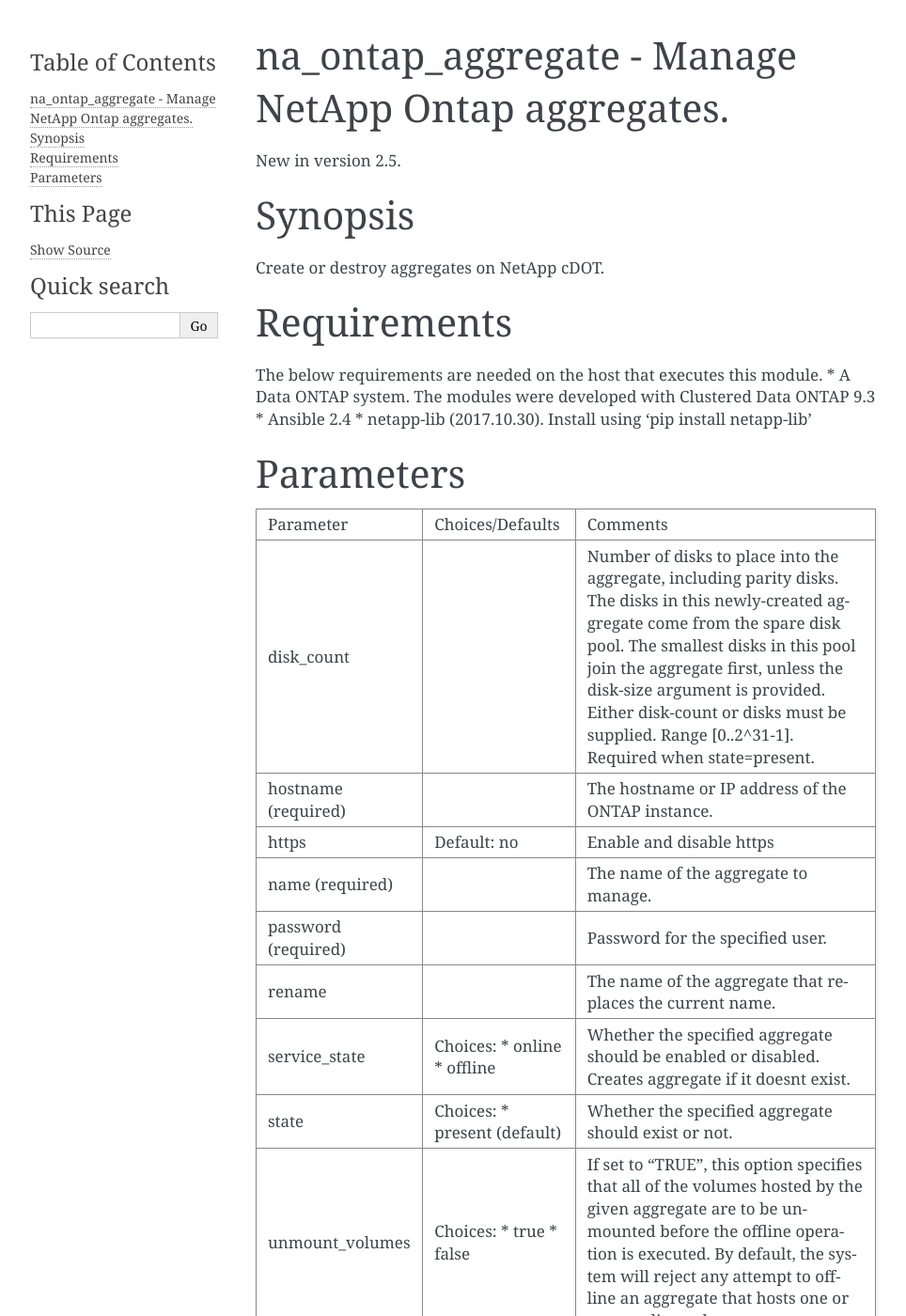
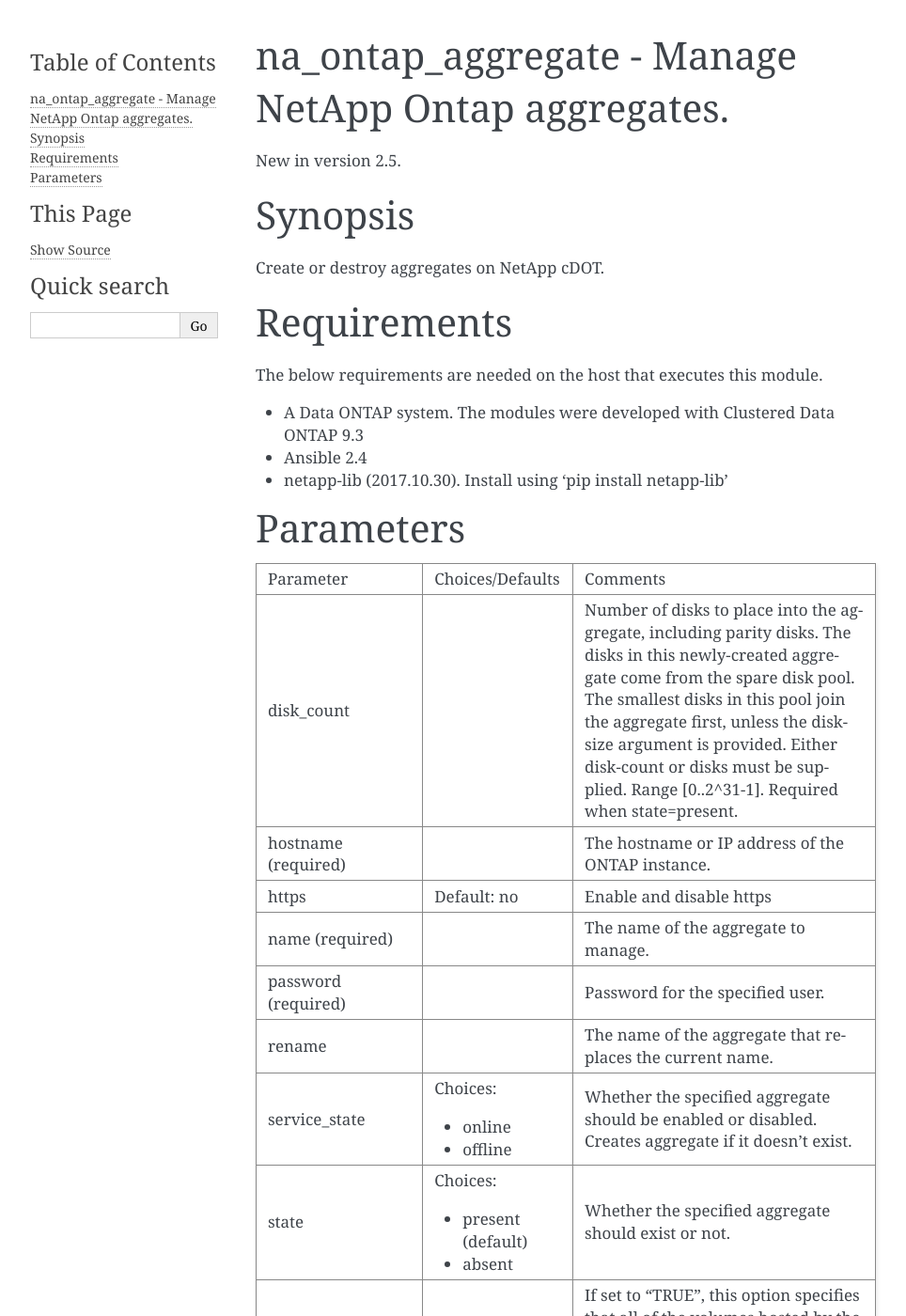
Before and after one commit to schmots1/netapp_ansible, a Sphinx documentation site: the page built from docs/na_ontap_aggregate.rst, in a window 1280 px wide and 1400 px high. Shown: the whole window at 94% size, without its empty margins (148-1112 px from the left). Built offline with Sphinx 7.4.7, drawn with Linux system fonts in a browser that asks for light colours.

```diff
--- a/docs/na_ontap_aggregate.rst
+++ b/docs/na_ontap_aggregate.rst
@@ -12,6 +12,7 @@ Create or destroy aggregates on NetApp cDOT.
 Requirements
 ============
 The below requirements are needed on the host that executes this module.
+
 * A Data ONTAP system. The modules were developed with Clustered Data ONTAP 9.3
 * Ansible 2.4
 * netapp-lib (2017.10.30). Install using ‘pip install netapp-lib’
@@ -49,16 +50,19 @@ Parameters
 |                 |                     | the current name.                        |
 +-----------------+---------------------+------------------------------------------+
 | service_state   | Choices:            | Whether the specified aggregate should be|
-|                 | * online            | enabled or disabled. Creates aggregate if|
-|                 | * offline           | it doesnt exist.                         |
+|                 |                     | enabled or disabled. Creates aggregate if|
+|                 | * online            | it doesn't exist.                        |
+|                 | * offline           |                                          |
 +-----------------+---------------------+------------------------------------------+
 | state           | Choices:            | Whether the specified aggregate should   |
-|                 | * present (default) | exist or not.                            |
+|                 |                     | exist or not.                            |
+|                 | * present (default) |                                          |
+|                 | * absent            |                                          |
 +-----------------+---------------------+------------------------------------------+
 | unmount_volumes | Choices:            | If set to "TRUE", this option specifies  |
-|                 | * true              | that all of the volumes hosted by the    |
-|                 | * false             | given aggregate are to be unmounted      |
-|                 |                     | before the offline operation is executed.|
+|                 |                     | that all of the volumes hosted by the    |
+|                 | * true              | given aggregate are to be unmounted      |
+|                 | * false             | before the offline operation is executed.|
 |                 |                     | By default, the system will reject any   |
 |                 |                     | attempt to offline an aggregate that     |
 |                 |                     | hosts one or more online volumes.        |
```
Also changed, not shown: docs/na_ontap_broadcast_domain.rst (added, +90 -0 lines), 5 other files.
